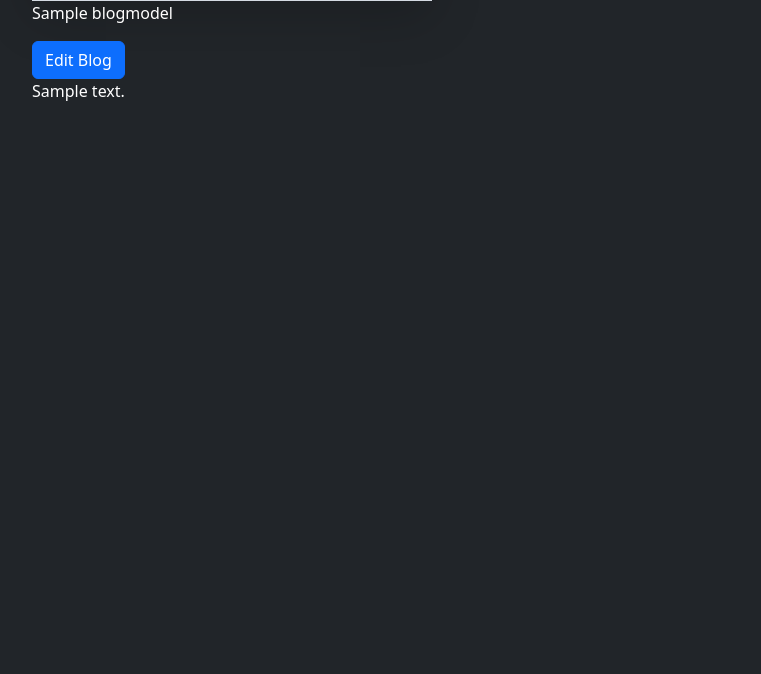
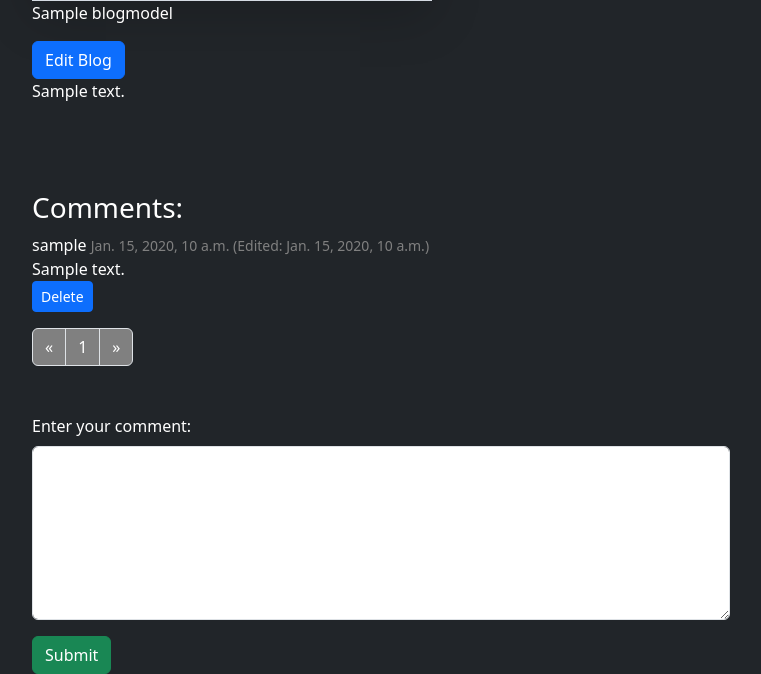
Before and after one commit to moustafa-m/django-blog, a Django app: a page that uses blog_app/templates/blog.html in a window 1280 px wide. Shown: the part 490-1164 px from the top of the page, without its empty margins (50-811 px from the left). Before the commit the page ends 591 px from the top, so only its background shows below. Run offline with Django 5.2, Linux system fonts and the light colour scheme; a user stored in the database is signed in; tables that the repository leaves empty hold one stand-in row (values such as "Sample post"); grey boxes marked "Sample" are stand-in pictures; some libraries are stand-ins or nearby versions.

Commit message:
implement commenting

```diff
--- a/blog_app/admin.py
+++ b/blog_app/admin.py
@@ -1,9 +1,10 @@
 from django.contrib import admin
 from django_summernote.admin import SummernoteModelAdmin
-from blog_app.models import BlogModel
+from blog_app.models import BlogModel, CommentsModel
 
 # Register your models here.
 class SomeModelAdmin(SummernoteModelAdmin):  # instead of ModelAdmin
     summernote_fields = ('text',)
 
 admin.site.register(BlogModel, SomeModelAdmin)
+admin.site.register(CommentsModel)
--- a/blog_app/forms.py
+++ b/blog_app/forms.py
@@ -1,5 +1,5 @@
 from django import forms
-from blog_app.models import BlogModel
+from blog_app.models import BlogModel, CommentsModel
 from django_summernote.fields import SummernoteTextField
 from django_summernote.widgets import SummernoteWidget, SummernoteInplaceWidget
 
@@ -22,3 +22,9 @@ class SearchForm(forms.Form):
                                                                                     ('SW', 'Software'),
                                                                                     ('B', 'Benchmarks'),
                                                                                     ('MISC', 'Miscellaneous')))
+
+class CommentForm(forms.ModelForm):
+    class Meta:
+        model = CommentsModel
+        fields = ['text']
+        labels = { 'text': 'Enter your comment:' }
--- a/blog_app/models.py
+++ b/blog_app/models.py
@@ -52,3 +52,13 @@ class BlogModel(models.Model):
             self.__original_title = self.title
 
         return super().save(force_insert, force_update, *args, **kwargs)
+
+class CommentsModel(models.Model):
+    owner = models.ForeignKey(User, on_delete=models.SET_NULL, null=True)
+    blog = models.ForeignKey(BlogModel, on_delete=models.CASCADE, related_name='comments')
+    text = models.TextField()
+    date = models.DateTimeField(default=timezone.now)
+    last_edit = models.DateTimeField(null=True, blank=True)
+
+    def __str__(self):
+        return self.owner.username + " - " + self.blog.title + " - id: " + str(self.pk)
--- a/blog_app/templates/blog.html
+++ b/blog_app/templates/blog.html
@@ -1,4 +1,5 @@
 {% extends 'base.html' %}
+{% load crispy_forms_tags %}
 
 {% block title %}
     <title>{{blog.title}}</title>
@@ -25,5 +26,89 @@
         {% endif %}
 
         <p>{{blog.text|safe}}</p>
+        <br>
+
+        <div class="mt-5">
+            <h3> Comments: </h3>
+
+            <!--comments to be displayed-->
+            {% for comment in comments %}
+                <p> {{comment.owner}} <span class="small" style="color: grey"> {{comment.date}} </span>
+                    {% if comment.last_edit %}
+                        <span class="small" style="color: grey"> (Edited: {{comment.last_edit}}) </span>
+                    {% endif %}
+                    <br>
+                    {{comment.text}}
+                    {% if is_admin %}
+                        <br>
+                        {% comment %} TODO: add delete link {% endcomment %}
+                        <button type="button" class="btn btn-primary btn-sm">Delete</button>
+                    {% endif %}
+                </p>
+            {% endfor %}
+
+            <!--Page number selection-->
+            <nav aria-label="Page navigation">
+                <!-- source: https://stackoverflow.com/questions/32355009/changing-pagination-colour-bootstrap -->
+                <style>
+                    .pagination > li > a
+                    {
+                        background-color: grey;
+                        color: white;
+                    }
+
+                    .pagination > li > a:focus,
+                    .pagination > li > a:hover,
+                    .pagination > li > span:focus,
+                    .pagination > li > span:hover
+                    {
+                        color: #5a5a5a;
+                        background-color: white;
+                        border-color: #ddd;
+                    }
+                </style>
+
+                <ul class="pagination justify-content-left">
+                    <li class="page-item">
+                        <a class="page-link" href="?page=1" aria-label="First">
+                            <span aria-hidden="true">&laquo;</span>
+                        </a>
+                    </li>
+                    {% if comments.has_previous %}
+                        <li class="page-item"><a class="page-link" href="?page={{ comments.previous_page_number }}">{{ comments.previous_page_number }}</a></li>
+                    {% endif %}
+                        <li class="page-item"><a class="page-link" href="?page={{ comments.number }}">{{ comments.number }}</a></li>
+                    {% if comments.has_next %}
+                        <li class="page-item"><a class="page-link" href="?page={{ comments.next_page_number }}">{{ comments.next_page_number }}</a></li>
+                    {% endif %}
+                    <li class="page-item">
+                        <a class="page-link" href="?page={{ comments.paginator.num_pages }}" aria-label="Last">
+                            <span aria-hidden="true">&raquo;</span>
+                        </a>
+                    </li>
+                </ul>
+            </nav>
+
+            <!--Comment form-->
+            {% if user.is_authenticated %}
+                <form method="POST" class="mt-5 col-10" action="">
+                    {% csrf_token %}
+                    <style>
+                        .form-text {
+                            color: white;
+                        }
+                        .form-control {
+                            width: 75%;
+                            line-height: 1.0;
+                        }
+                        .asteriskField {
+                            display: none;
+                        }
+                    </style>
+                    {{ form|crispy }}
+                    <button type="submit" class="btn btn-success">Submit</button>
+                </form>
+            {% endif %}
+        </div>
     </div>
 {% endblock container %}
--- a/blog_app/views.py
+++ b/blog_app/views.py
@@ -3,8 +3,8 @@ from django.contrib.auth.decorators import login_required
 from django.contrib import messages
 from django.utils import timezone
 from django.core.paginator import Paginator
-from blog_app.models import BlogModel
-from blog_app.forms import BlogForm, SearchForm
+from blog_app.models import BlogModel, CommentsModel
+from blog_app.forms import BlogForm, SearchForm, CommentForm
 
 # Create your views here.
 def index(request):
@@ -57,12 +57,32 @@ def discover(request):
     return render(request, 'discover.html', ctxt)
 
 def renderBlog(request, slug):
+    if request.method ==  "POST":
+        form = CommentForm(request.POST)
+        if form.is_valid():
+            form_instance = form.save(commit=False)
+            form_instance.owner = request.user
+            form_instance.blog = BlogModel.objects.get(slug=slug)
+            form_instance.save()
+            return redirect(renderBlog, slug=slug)
+    else:
+        form = CommentForm()
+
     blog = BlogModel.objects.get(slug=slug)
-    is_owner = (request.user == blog.owner or request.user.is_superuser)
+    comments = CommentsModel.objects.filter(blog=blog)
+    paginator = Paginator(comments, 5)
+    page = request.GET.get('page')
+    comments = paginator.get_page(page)
+
+    is_admin = request.user.is_superuser
+    is_owner = (request.user == blog.owner or is_admin)
     ctxt = {
         'blog' : blog,
         'is_owner': is_owner,
-        'slug': slug
+        'is_admin': is_admin,
+        'slug': slug,
+        'form': form,
+        'comments': comments,
     }
     return render(request, 'blog.html', ctxt)
 
```
Also changed, not shown: blog_app/migrations/0017_commentsmodel.py (added), blog_app/migrations/0018_alter_commentsmodel_blog.py (added).
